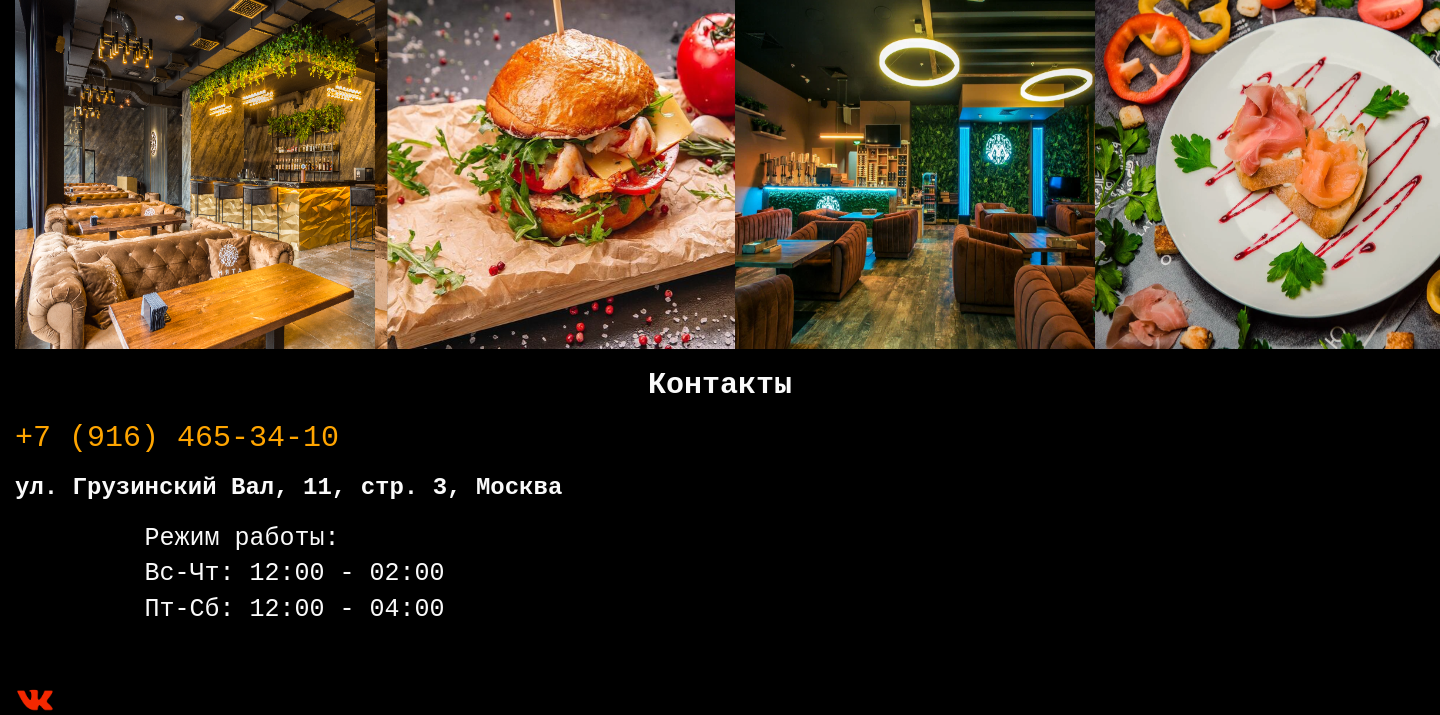
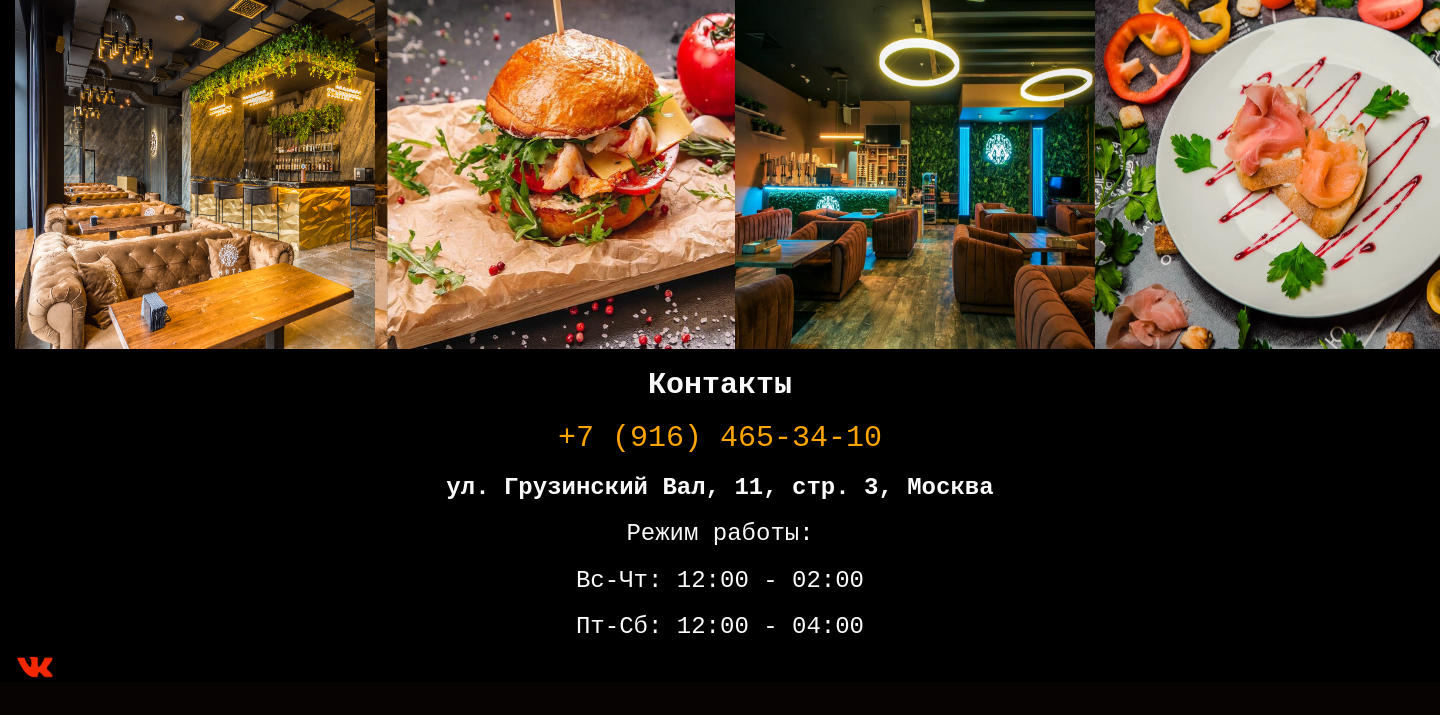
Before and after one commit to nastya-shegoleva/Bevri, a Flask app: page / in a window 1440 px wide; the page is wider, and only the part inside the window is pictured. Shown: the part 3134-3849 px from the top of that part. After the commit the page ends 3812 px from the top of that part, so only its background shows below. Run offline with Flask 3, Linux system fonts and the light colour scheme; some libraries are stand-ins or nearby versions.

Commit message:
переделала футер но есть вопреосы с этой белой линией

```diff
--- a/templates/base.html
+++ b/templates/base.html
@@ -48,15 +48,13 @@
 <script src="https://maxcdn.bootstrapcdn.com/bootstrap/3.3.7/js/bootstrap.min.js"
         integrity="sha384-Tc5IQib027qvyjSMfHjOMaLkfuWVxZxUPnCJA7l2mCWNIpG9mGCD8wGNIcPD7Txa"
         crossorigin="anonymous"></script>
-<footer>
-    <h2 style="color:#fafafa; text-align:center; font-family:'Courier New'"><strong>Контакты</strong></h2>
-    <h2 style="color:orange; font-family:'Courier New'">+7 (916) 465-34-10</h2>
-    <h3 style="color:#fafafa; font-family:'Courier New'"><strong>ул. Грузинский Вал, 11, стр. 3, Москва</strong></h3>
-    <pre style="background-color:black; color:#fafafa; font-size:25px; border:0; font-family:'Courier New'">
-        Режим работы:
-        Вс-Чт: 12:00 - 02:00
-        Пт-Сб: 12:00 - 04:00
-    </pre>
+<footer style="background-color:black; text-align:center; font-family:'Courier New'">
+    <h2 style="color:#fafafa"><strong>Контакты</strong></h2>
+    <h2 style="color:orange">+7 (916) 465-34-10</h2>
+    <h3 style="color:#fafafa"><strong>ул. Грузинский Вал, 11, стр. 3, Москва</strong></h3>
+    <h3 style="color:#fafafa">Режим работы:</h3>
+    <h3 style="color:#fafafa">Вс-Чт: 12:00 - 02:00</h3>
+    <h3 style="color:#fafafa">Пт-Сб: 12:00 - 04:00</h3>
     <a href="https://vk.com/myata_platinum_belorusskaya" target=_blank>
       <img src="static/img/vk.png" alt="Иконка VK" width="40" border="0" style="display: block; width:40;">
 </a>
```
Also changed, not shown: data/feetback.py (added, +13 -0 lines), db/feetback.db (added), static/img/book.png (added).
